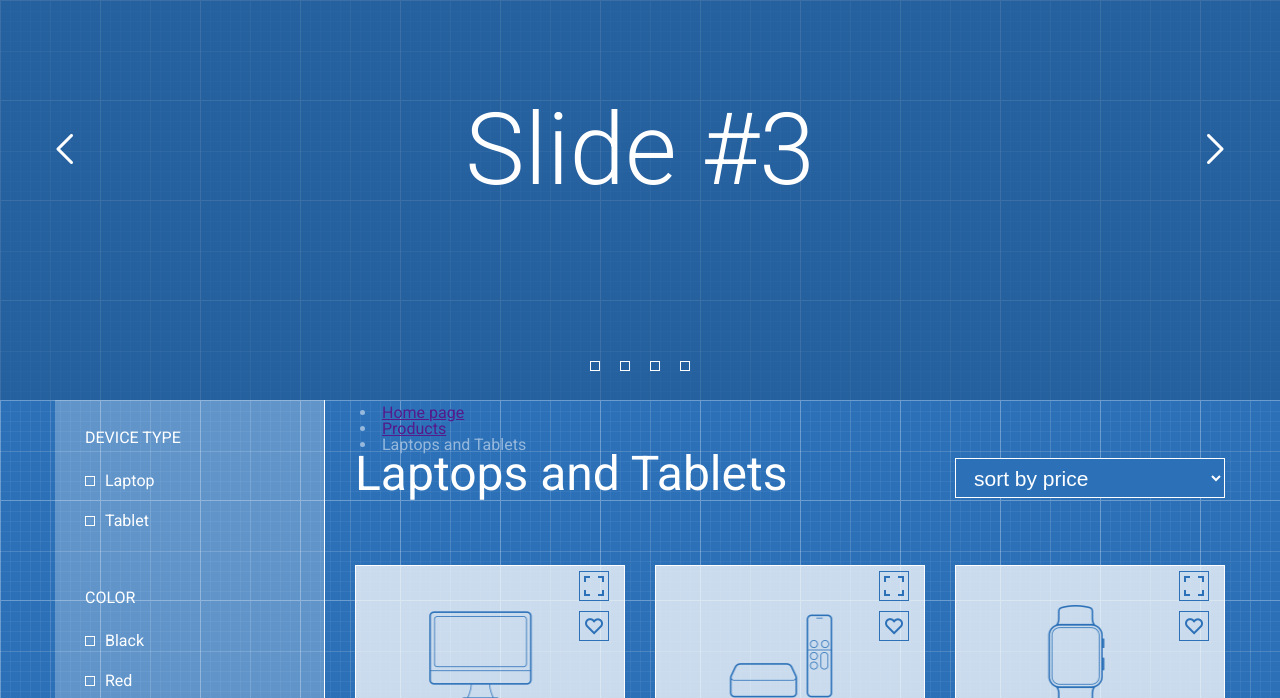
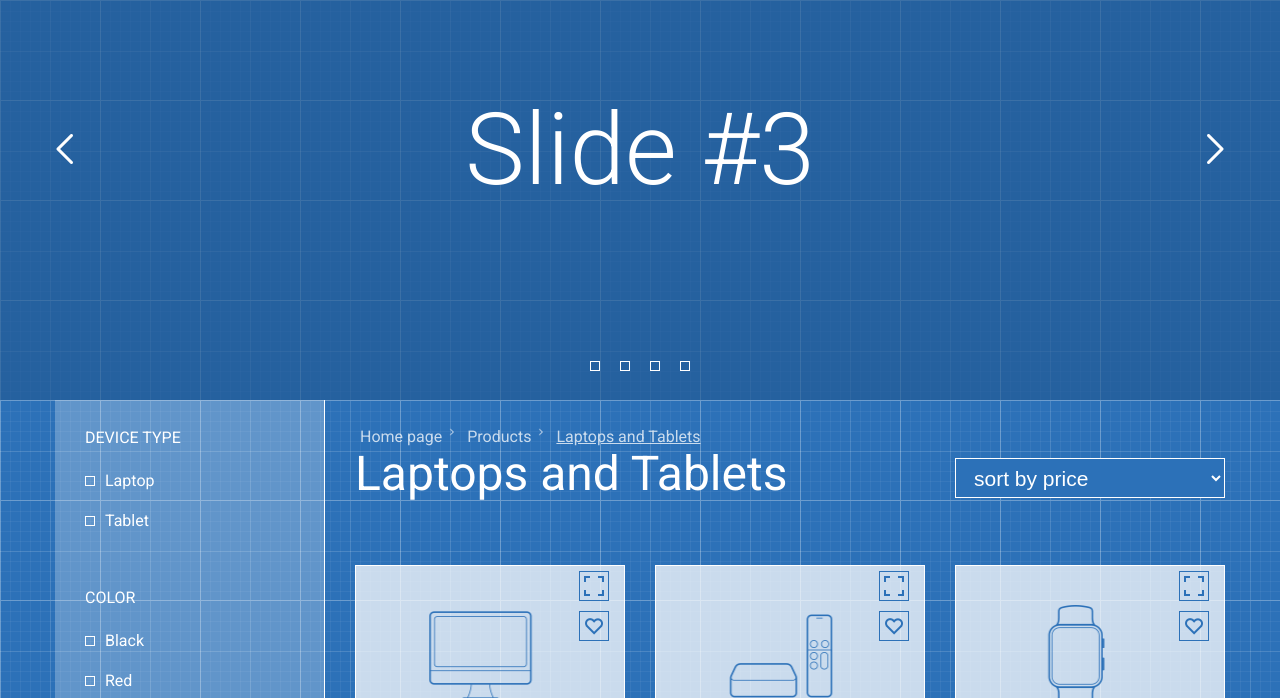
Before and after one commit to VarvaraProkhvatylo/shop-project-2, a plain HTML site: page index.html in a window 1280 px wide. Shown: the part 100-798 px from the top of the page. Drawn offline with Linux system fonts and the light colour scheme.

Commit message:
fixed breadcrumbs

```diff
--- a/index.html
+++ b/index.html
@@ -160,9 +160,14 @@
         <div class="col-9">
           <div class="menu-head">
             <div class="breadcrumbs">
-              <li><a href="">Home page</a></li>
-              <li><a href="">Products</a></li>
-              <li>Laptops and Tablets</li>
+              <li>
+                <a href="">Home page</a
+                ><img src="images/arrow side white.png" />
+              </li>
+              <li>
+                <a href="">Products</a><img src="images/arrow side white.png" />
+              </li>
+              <li><a href="">Laptops and Tablets</a></li>
             </div>
             <div class="name-and-sort">
               <h1>Laptops and Tablets</h1>
--- a/style.css
+++ b/style.css
@@ -348,10 +348,30 @@ body {
 }
 
 .breadcrumbs {
+    display: inline-flex;
     padding: 5px;
     height: 50px;
-    align-content: end;
     color: #96b8dc;
+}
+
+.breadcrumbs li {
+    list-style: none;
+    align-content: flex-end;
+    margin-right: 5px;
+}
+.breadcrumbs li a {
+    color: rgb(255, 255, 255, 0.75);
+    text-decoration: none;
+}
+.breadcrumbs li a:last-child {
+    text-decoration: underline;
+}
+
+.breadcrumbs img {
+    transform: scaleX(-1);
+    width: 10px;
+    height: 10px;
+    margin: 5px;
 }
 
 .name-and-sort {
```
